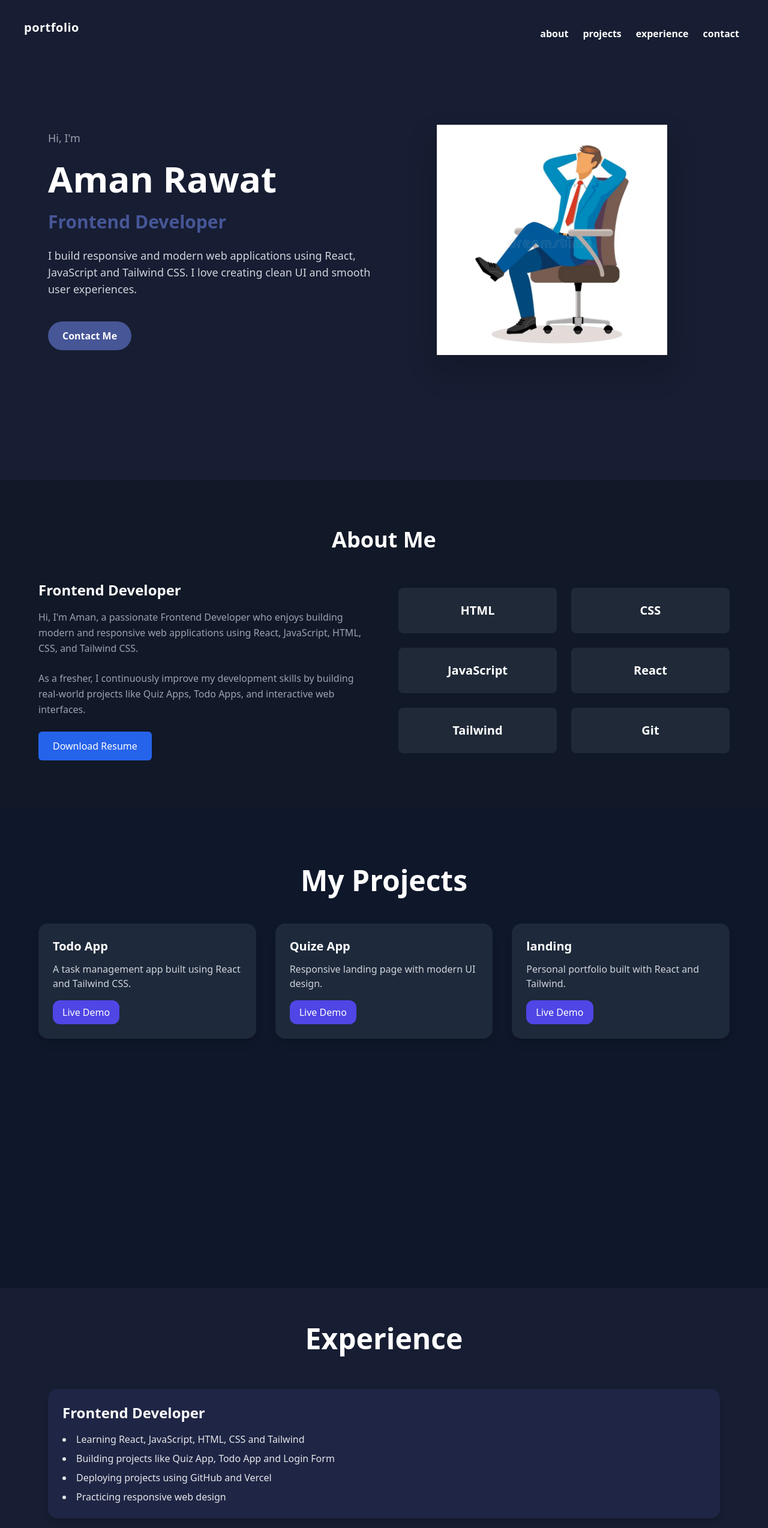
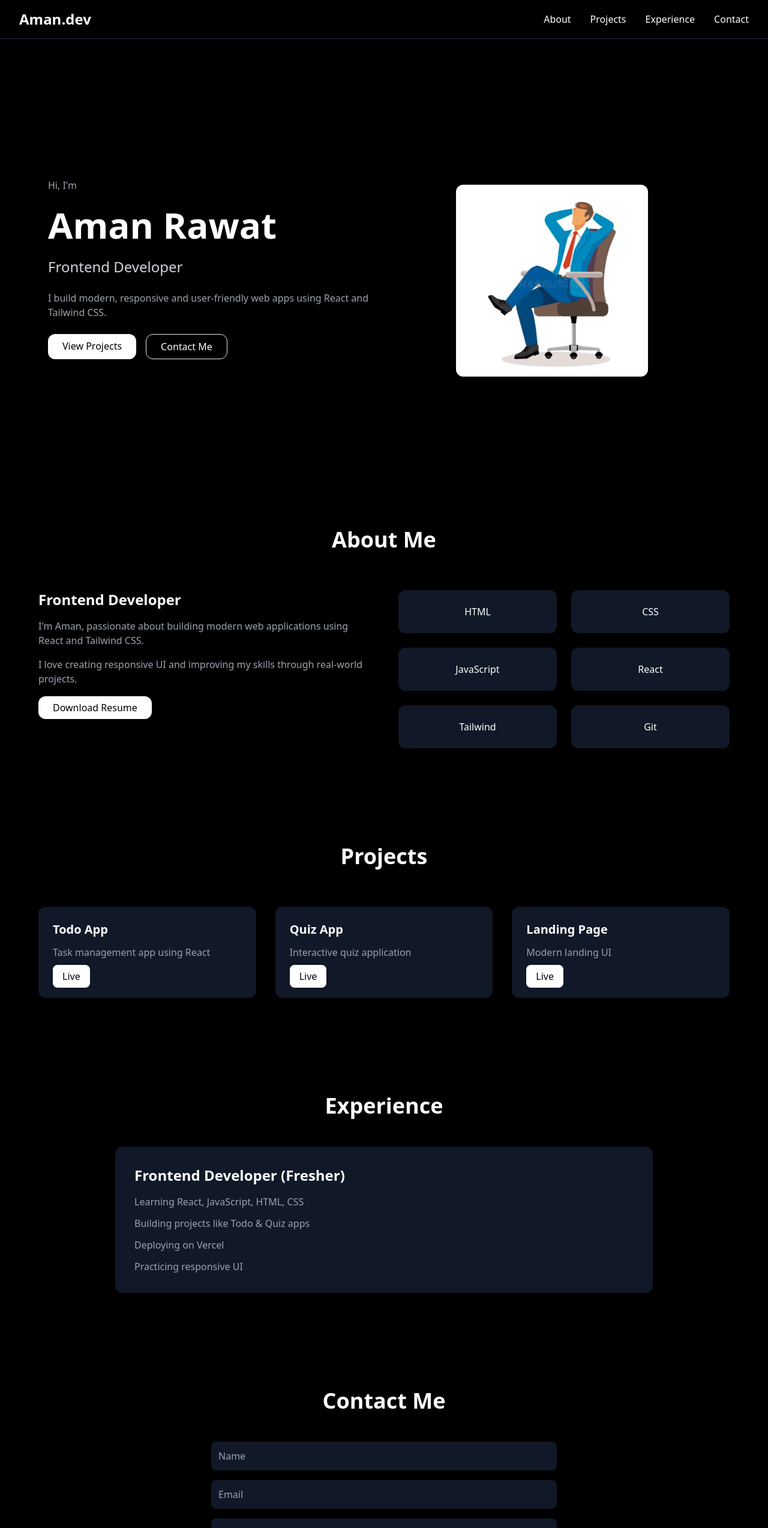
Before and after one commit to llaman-rawat/portfolio, a React (Vite) app: page / in a window 1280 px wide. Shown: the top 2548 px of the page at 60% size. Built offline with nearby package versions, Linux system fonts and the light colour scheme.

Commit message:
updated portfolio UI

```diff
--- a/src/Components/About/About.jsx
+++ b/src/Components/About/About.jsx
@@ -2,70 +2,40 @@ import React from "react";
 
 export default function About() {
   return (
-    <section id="about" className="bg-gray-900 text-white py-20 px-6">
-      <div className="max-w-6xl mx-auto">
+    <section id="about" className="bg-black text-white py-20 px-6">
 
-        {/* Title */}
-        <h2 className="text-4xl font-bold text-center mb-12">
+      <h2 className="text-4xl font-bold text-center mb-16">
         About Me
       </h2>
 
-        <div className="grid md:grid-cols-2 gap-12 items-center">
+      <div className="max-w-6xl mx-auto grid md:grid-cols-2 gap-12">
 
-          {/* Left Content */}
         <div>
           <h3 className="text-2xl font-semibold mb-4">
             Frontend Developer
           </h3>
 
-            <p className="text-gray-400 leading-relaxed mb-6">
-              Hi, I'm Aman, a passionate Frontend Developer who enjoys
-              building modern and responsive web applications using
-              React, JavaScript, HTML, CSS, and Tailwind CSS.
+          <p className="text-gray-400 mb-4">
+            I'm Aman, passionate about building modern web applications using React and Tailwind CSS.
           </p>
 
-            <p className="text-gray-400 leading-relaxed">
-              As a fresher, I continuously improve my development
-              skills by building real-world projects like Quiz Apps,
-              Todo Apps, and interactive web interfaces.
+          <p className="text-gray-400 mb-6">
+            I love creating responsive UI and improving my skills through real-world projects.
           </p>
 
-            {/* Button */}
-           <a href="/resume.pdf"download  className="mt-6 inline-block bg-blue-600 hover:bg-blue-700 px-6 py-3 rounded-md font-medium transition">
+          <a href="/resume.pdf" download className="bg-white text-black px-6 py-2 rounded-xl">
             Download Resume
           </a>
         </div>
 
-          {/* Right Skills */}
         <div className="grid grid-cols-2 gap-6">
-
-            <div className="bg-gray-800 p-6 rounded-lg text-center hover:scale-105 transition">
-              <h4 className="text-xl font-semibold">HTML</h4>
+          {["HTML","CSS","JavaScript","React","Tailwind","Git"].map(skill => (
+            <div key={skill} className="bg-gray-900 p-6 rounded-xl text-center hover:scale-105 transition">
+              {skill}
+            </div>
+          ))}
         </div>
 
-            <div className="bg-gray-800 p-6 rounded-lg text-center hover:scale-105 transition">
-              <h4 className="text-xl font-semibold">CSS</h4>
-            </div>
-
-            <div className="bg-gray-800 p-6 rounded-lg text-center hover:scale-105 transition">
-              <h4 className="text-xl font-semibold">JavaScript</h4>
-            </div>
-
-            <div className="bg-gray-800 p-6 rounded-lg text-center hover:scale-105 transition">
-              <h4 className="text-xl font-semibold">React</h4>
-            </div>
-
-            <div className="bg-gray-800 p-6 rounded-lg text-center hover:scale-105 transition">
-              <h4 className="text-xl font-semibold">Tailwind</h4>
-            </div>
-
-            <div className="bg-gray-800 p-6 rounded-lg text-center hover:scale-105 transition">
-              <h4 className="text-xl font-semibold">Git</h4>
-            </div>
-
-          </div>
-
-        </div>
       </div>
     </section>
   );
--- a/src/Components/Contact/Contact.jsx
+++ b/src/Components/Contact/Contact.jsx
@@ -2,73 +2,46 @@ import React, { useRef } from "react";
 import emailjs from "@emailjs/browser";
 
 export default function Contact() {
-
   const form = useRef();
 
   const sendEmail = (e) => {
     e.preventDefault();
 
     emailjs.sendForm(
-      "service_b5ji0gy",     // your service ID
-      "template_d4w6evu",     // your template ID
+      "service_b5ji0gy",
+      "template_d4w6evu",
       form.current,
-      "sXKABwyUjeSiiiLjo"        // your public key
+      "sXKABwyUjeSiiiLjo"
     )
-    .then(() => {
-      alert("Message Sent Successfully!");
-    })
-    .catch(() => {
-      alert("Failed to send message");
-    });
+    .then(() => alert("Message Sent!"))
+    .catch(() => alert("Failed"));
 
     e.target.reset();
   };
 
   return (
-    <section id="contact" className="min-h-screen bg-[#0f172a] text-white flex items-center justify-center px-6">
+    <section id="contact" className="bg-black text-white py-20 px-6">
 
-      <div className="max-w-xl w-full">
+      <h2 className="text-4xl text-center font-bold mb-12">
+        Contact Me
+      </h2>
 
-        <h2 className="text-4xl font-bold text-center mb-10">
-          Contact Me
-        </h2>
+      <form ref={form} onSubmit={sendEmail} className="max-w-xl mx-auto space-y-4">
 
-        <form ref={form} onSubmit={sendEmail} className="space-y-5">
+        <input type="text" name="name" placeholder="Name"
+          className="w-full p-3 bg-gray-900 rounded-lg"/>
 
-          <input
-            type="text"
-            name="name"
-            placeholder="Your Name"
-            required
-            className="w-full p-3 bg-gray-900 border border-gray-700 rounded-md"
-          />
+        <input type="email" name="email" placeholder="Email"
+          className="w-full p-3 bg-gray-900 rounded-lg"/>
 
-          <input
-            type="email"
-            name="email"
-            placeholder="Your Email"
-            required
-            className="w-full p-3 bg-gray-900 border border-gray-700 rounded-md"
-          />
+        <textarea name="message" rows="5" placeholder="Message"
+          className="w-full p-3 bg-gray-900 rounded-lg"></textarea>
 
-          <textarea
-            name="message"
-            rows="5"
-            placeholder="Your Message"
-            required
-            className="w-full p-3 bg-gray-900 border border-gray-700 rounded-md"
-          />
+        <button className="w-full bg-white text-black py-3 rounded-lg">
+          Send Message
+        </button>
 
-          <button
-            type="submit"
-            className="w-full bg-blue-600 hover:bg-blue-700 p-3 rounded-md font-semibold"
-          >
-            Send Message
-          </button>
-
-        </form>
-
-      </div>
+      </form>
     </section>
   );
 }
--- a/src/Components/Experience/Experience.jsx
+++ b/src/Components/Experience/Experience.jsx
@@ -1,39 +1,26 @@
-import React from 'react'
-
 const Experience = () => {
   return (
-    <div>
+    <section id="experience" className="bg-black text-white py-20 px-6">
 
-    <section id="experience" className="w-full  bg-[#171d32] text-white px-6 md:px-20 py-10">
-
-      <h2 className="text-3xl md:text-5xl font-bold mb-10 text-center py-5">
+      <h2 className="text-4xl text-center font-bold mb-12">
         Experience
       </h2>
 
-      <div className="space-y-10">
+      <div className="max-w-4xl mx-auto bg-gray-900 p-8 rounded-xl">
+        <h3 className="text-2xl font-semibold mb-4">
+          Frontend Developer (Fresher)
+        </h3>
 
-        <div className="bg-[#1f2544] p-6 rounded-2xl shadow-lg hover:scale-105 transition duration-300">
-          <h3 className="text-xl md:text-2xl font-semibold">
-            Frontend Developer
-          </h3>
+        <ul className="space-y-3 text-gray-400">
+          <li>Learning React, JavaScript, HTML, CSS</li>
+          <li>Building projects like Todo & Quiz apps</li>
+          <li>Deploying on Vercel</li>
+          <li>Practicing responsive UI</li>
+        </ul>
+      </div>
 
+    </section>
+  );
+};
 
-          <ul className="list-disc list-inside mt-4 space-y-2 text-gray-200">
-
-      <li>Learning React, JavaScript, HTML, CSS and Tailwind</li>
-      <li> Building projects like Quiz App, Todo App and Login Form</li>
-      <li> Deploying projects using GitHub and Vercel</li>
-      <li>Practicing responsive web design</li>
-          </ul>
-        </div>
-      </div>
-    </section>
-        {/* </section> */}
-
-
-
-    </div>
-  )
-}
-
-export default Experience
+export default Experience;
--- a/src/Components/Home/Home.jsx
+++ b/src/Components/Home/Home.jsx
@@ -1,42 +1,37 @@
 import React from "react";
-import sit from "../../assets/sit.webp"
+import sit from "../../assets/sit.webp";
 
 const Home = () => {
   return (
-    <section id="" className="w-full min-h-screen bg-[#171d32] text-white flex flex-col md:flex-row items-center justify-between px-8 md:px-20 py-16">
+    <section className="min-h-screen bg-black text-white flex flex-col md:flex-row items-center justify-between px-8 md:px-20 pt-24">
 
-      {/* LEFT CONTENT */}
       <div className="md:w-1/2 space-y-6">
-        <h2 className="text-lg text-gray-400">Hi, I'm</h2>
+        <h2 className="text-gray-400">Hi, I'm</h2>
 
-        <h1 className="text-4xl md:text-6xl font-bold leading-tight">
+        <h1 className="text-5xl md:text-6xl font-bold">
           Aman Rawat
         </h1>
 
-        <h3 className="text-2xl md:text-3xl text-[#465697] font-semibold">
+        <h3 className="text-2xl text-gray-300">
           Frontend Developer
         </h3>
 
-        <p className="text-gray-300 text-sm md:text-lg leading-relaxed">
-          I build responsive and modern web applications using React,
-          JavaScript and Tailwind CSS. I love creating clean UI and smooth
-          user experiences.
+        <p className="text-gray-400">
+          I build modern, responsive and user-friendly web apps using React and Tailwind CSS.
         </p>
 
-        <div className="flex gap-4 pt-4">
-          <a href="#contact" className="bg-[#465697] px-6 py-3 rounded-full font-semibold hover:scale-105 hover:opacity-90 duration-300">
+        <div className="flex gap-4">
+          <a href="#projects" className="bg-white text-black px-6 py-2 rounded-xl">
+            View Projects
+          </a>
+          <a href="#contact" className="border px-6 py-2 rounded-xl">
             Contact Me
           </a>
         </div>
       </div>
 
-
-      <div className="md:w-1/2 flex justify-center mt-12 md:mt-0">
-        <img
-          src={sit}
-          alt="Aman Rawat"
-          className="w-72 md:w-96 object-contain drop-shadow-2xl"
-        />
+      <div className="md:w-1/2 flex justify-center mt-10">
+        <img src={sit} className="w-80 rounded-xl shadow-xl" />
       </div>
 
     </section>
--- a/src/Components/Navbar/Navbar.jsx
+++ b/src/Components/Navbar/Navbar.jsx
@@ -1,46 +1,30 @@
-import React, { useState } from 'react'
-import { RiCloseLine, RiMenu2Line } from "@remixicon/react"
+import React, { useState } from "react";
+import { RiCloseLine, RiMenu2Line } from "@remixicon/react";
 
 const Navbar = () => {
   const [menu, setMenu] = useState(false);
-  const [showMenu, setShowmenu] = useState(true);
 
   return (
-    <nav className="fixed top-0 left-0 w-full z-50 bg-[#171d32] text-white flex justify-between items-center px-10 py-4">
+    <nav className="fixed top-0 left-0 w-full z-50 bg-black/70 backdrop-blur-md text-white flex justify-between items-center px-8 py-4 border-b border-gray-800">
 
-      <span className='text-xl font-bold tracking-wide'>portfolio</span>
+      <h1 className="text-2xl font-bold">Aman.dev</h1>
 
-      <ul className={`${menu ? "block" : "hidden"} mx-24 py-2 mt-4 font-semibold md:mt-5 bg-black px-2 rounded-xl bg-opacity-30
-      md:border-none text-center md:bg-transparent md:static md:mx-0 md:flex gap-6`}>
-
-        <li><a href='#about'>about</a></li>
-        <li> <a href='#projects'>projects</a></li>
-        <li><a href='#experience'>experience</a></li>
-        <li><a href='#contact'>contact</a></li>
-
+      <ul className={`md:flex gap-8 font-medium ${menu ? "block" : "hidden"} absolute md:static top-16 left-0 w-full md:w-auto bg-black md:bg-transparent text-center md:text-left py-6 md:py-0`}>
+        <li><a href="#about" className="hover:text-gray-400">About</a></li>
+        <li><a href="#projects" className="hover:text-gray-400">Projects</a></li>
+        <li><a href="#experience" className="hover:text-gray-400">Experience</a></li>
+        <li><a href="#contact" className="hover:text-gray-400">Contact</a></li>
       </ul>
 
-      {showMenu ? (
-        <RiMenu2Line
-          size={30}
-          className='md:hidden absolute right-10 top-6'
-          onClick={() => {
-            setMenu(!menu);
-            setShowmenu(!showMenu);
-          }}
-        />
-      ) : (
-        <RiCloseLine
-          size={30}
-          className='md:hidden absolute right-10 top-6'
-          onClick={() => {
-            setMenu (!menu);
-            setShowmenu(!showMenu);
-          }}
-        />
-      )}
+      <div className="md:hidden">
+        {menu ? (
+          <RiCloseLine size={28} onClick={() => setMenu(false)} />
+        ) : (
+          <RiMenu2Line size={28} onClick={() => setMenu(true)} />
+        )}
+      </div>
     </nav>
-  )
-}
+  );
+};
 
-export default Navbar
+export default Navbar;
--- a/src/Components/Projects/Project.jsx
+++ b/src/Components/Projects/Project.jsx
@@ -1,71 +1,43 @@
-import {useState} from 'react'
-// src/Components/Projects/Project.jsx
 const Project = () => {
   const projects = [
     {
       title: "Todo App",
-      description:
-        "A task management app built using React and Tailwind CSS.",
-      github: "https://github.com/llaman-rawat/Todo-App",
-         live: "https://todoapp-nu-red.vercel.app/",
-
+      description: "Task management app using React",
+      live: "https://todoapp-nu-red.vercel.app/"
     },
     {
-
-      title: "Quize App",
-      description:
-        "Responsive landing page with modern UI design.",
-      github: "#",
-       live: "https://appquize.vercel.app/",
-
+      title: "Quiz App",
+      description: "Interactive quiz application",
+      live: "https://appquize.vercel.app/"
     },
     {
-      title: "landing",
-      description:
-        "Personal portfolio built with React and Tailwind.",
-      live: "https://landing-one-sable-27.vercel.app",
+      title: "Landing Page",
+      description: "Modern landing UI",
+      live: "https://landing-one-sable-27.vercel.app"
     },
-
-  ]
+  ];
 
   return (
-    <section
-      id="projects"
-      className="w-full min-h-screen bg-[#0f172a] text-white pt-24 px-6"
-    >
-      <h2 className="text-3xl md:text-5xl font-bold text-center mb-12">
-        My Projects
+    <section id="projects" className="bg-black text-white py-20 px-6">
+
+      <h2 className="text-4xl text-center font-bold mb-16">
+        Projects
       </h2>
 
       <div className="grid md:grid-cols-3 gap-8 max-w-6xl mx-auto">
-        {projects.map((project, index) => (
-          <div
-            key={index}
-            className="bg-[#1e293b] p-6 rounded-2xl shadow-lg hover:scale-105 duration-300"
-          >
-            <h3 className="text-xl font-semibold mb-3">
-              {project.title}
-            </h3>
-
-            <p className="text-gray-300 mb-4">
-              {project.description}
-            </p>
-
-            <div className="flex gap-4">
-              <a
-                href={project.live}
-                target="_blank"
-                rel="noreferrer"
-                className="bg-indigo-600 px-4 py-2 rounded-xl"
-              >
-                Live Demo
-              </a>
-            </div>
+        {projects.map((p, i) => (
+          <div key={i} className="bg-gray-900 p-6 rounded-xl hover:scale-105 transition">
+            <h3 className="text-xl font-semibold mb-3">{p.title}</h3>
+            <p className="text-gray-400 mb-4">{p.description}</p>
+            <a href={p.live} target="_blank" className="bg-white text-black px-4 py-2 rounded-lg">
+              Live
+            </a>
           </div>
         ))}
       </div>
+
     </section>
-  )
-}
+  );
+};
 
-export default Project
+export default Project;
```
Also changed, not shown: 1 other file (tests, documents, lock files or other folders). Lines whose indentation alone changed are shown as unchanged.
